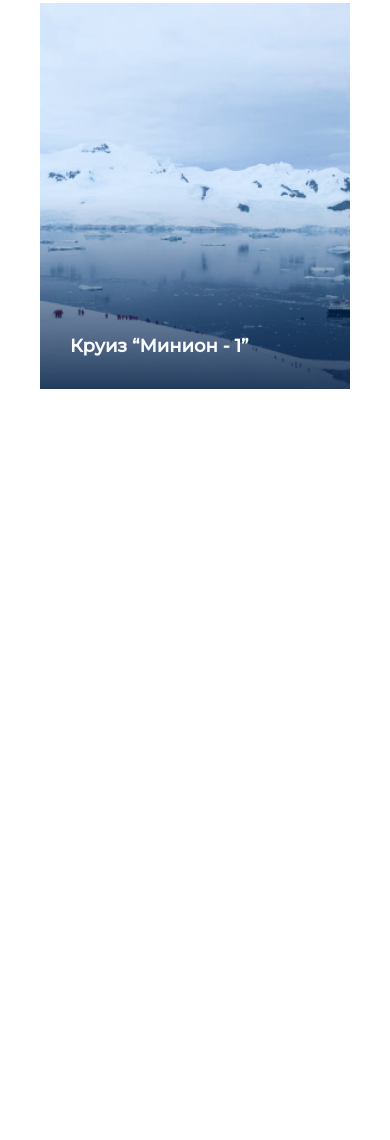
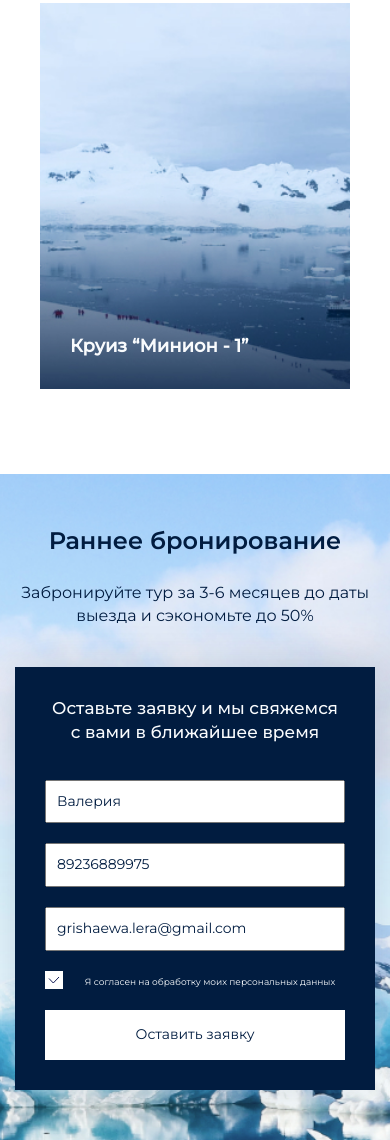
Before and after one commit to LasttoSay/antarctica, a website: page app/index.html in a window 390 px wide. Shown: the part 5592-6732 px from the top of the page. Before the commit the page ends 6066 px from the top, so only its background shows below. Drawn offline with nearby package versions, Linux system fonts and the light colour scheme; files that its build step writes are made by us from their sources.

Commit message:
added booking section adaptive

```diff
--- a/app/index.html
+++ b/app/index.html
@@ -435,7 +435,7 @@
 
     </section>
 
-    <!--<section class="booking">
+    <section class="booking">
       <div class="container">
         <div class="booking__inner">
           <div class="booking__content">
@@ -473,7 +473,7 @@
       </div>
     </section>
 
-    <section class="location">
+    <!--<section class="location">
       <div class="container">
         <div class="location__inner">
           <iframe class="location__map"
--- a/app/scss/_media.scss
+++ b/app/scss/_media.scss
@@ -28,6 +28,23 @@
       width: 100%;
     }
   }
+
+  .booking {
+    &__inner {
+      flex-direction: column;
+      text-align: center;
+    }
+
+    &__text {
+      max-width: 100%;
+      margin-bottom: 60px;
+    }
+
+    &__title {
+      font-size: 35px;
+    }
+
+  }
 }
 
 @media (max-width: 768px) {
@@ -49,7 +66,7 @@
     .menu {
       margin-top: 20px;
 
-      &.sticky{
+      &.sticky {
         justify-content: space-between;
       }
 
@@ -231,6 +248,25 @@
     }
   }
 
+  .booking {
+
+    &__text {
+      font-size: 16px;
+      max-width: 100%;
+      margin-bottom: 40px;
+    }
+
+    &__title {
+      font-size: 24px;
+      margin-bottom: 25px;
+    }
+
+    &__form {
+      padding: 30px;
+    }
+
+  }
+
 }
 
 @media (max-width: 350px) {
--- a/app/scss/style.scss
+++ b/app/scss/style.scss
@@ -300,8 +300,8 @@
   }
 
   &__agrrement {
-    margin: 0 0 50px 21px;
-    font-size: 10px;
+    margin: 0 0 50px 30px;
+    font-size: 9px;
   }
 
   &__btn {
```
